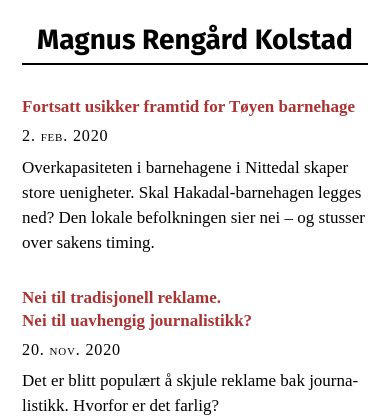
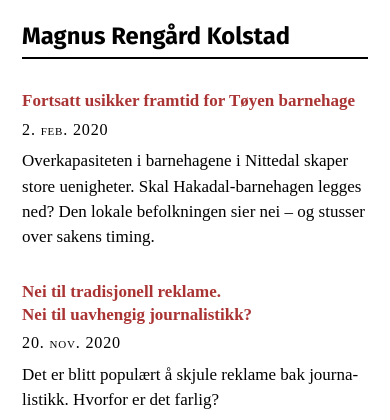
Before and after one commit to kolstadmagnus/blog, a PHP site: page /index.html in a window 390 px wide. Shown: the top 420 px of the page. Run offline with PHP 8.4, Linux system fonts and the light colour scheme; some web fonts are replaced.

Commit message:
Update style.css

```diff
--- a/style.css
+++ b/style.css
@@ -167,7 +167,6 @@ header h1 {
   font-size: 2.44em;
   margin-bottom: 0.6em;
   padding-bottom: 0.2em;
-  text-align: center;
   font-weight: 700;
   border-bottom: 2px solid currentColor;
 }
@@ -176,14 +175,8 @@ header h1 {
 @media all and (max-width: 520px) {
   h1,
   header h1 {
-    font-size: 1.65em;
+    font-size: 1.4em;
     text-align-left;
-  }
-}
-
-@media all and (max-width: 320px) {
-  header h1 {
-    font-size: 1.3em;
   }
 }
 
```
